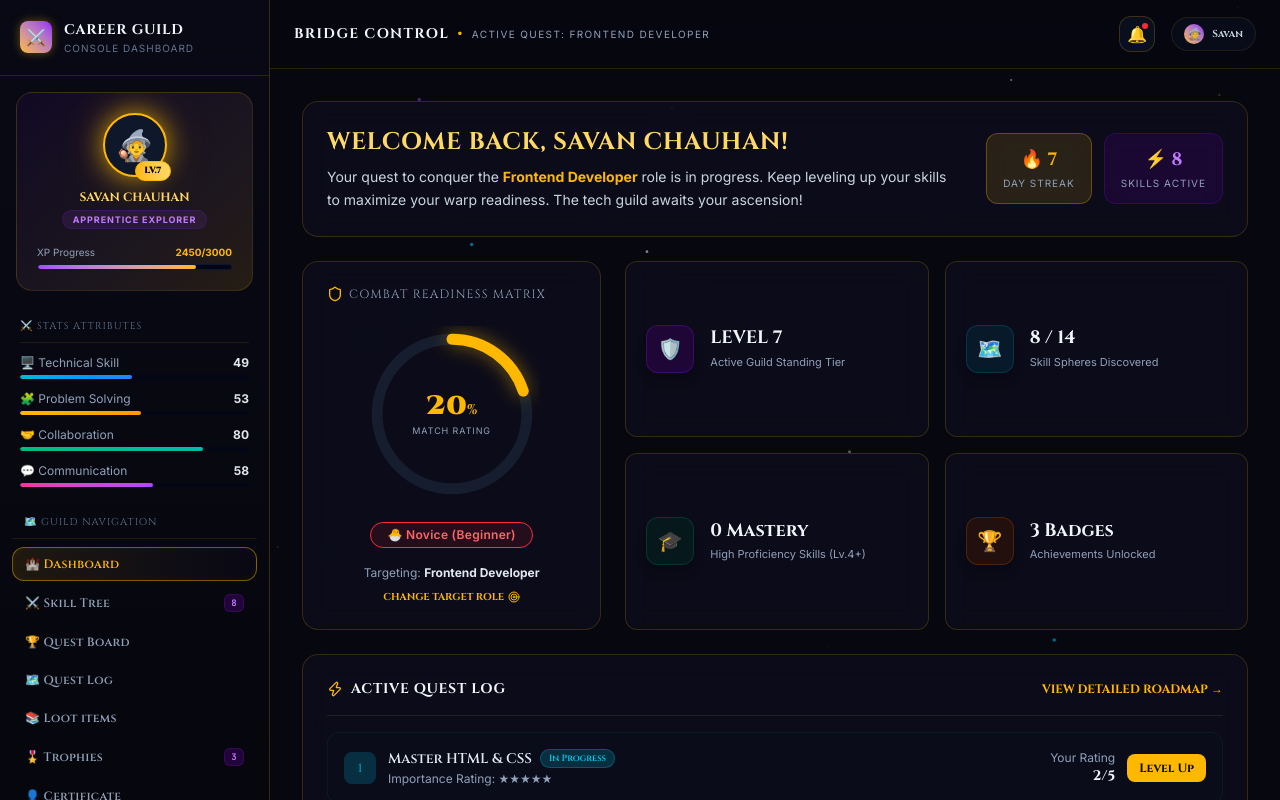
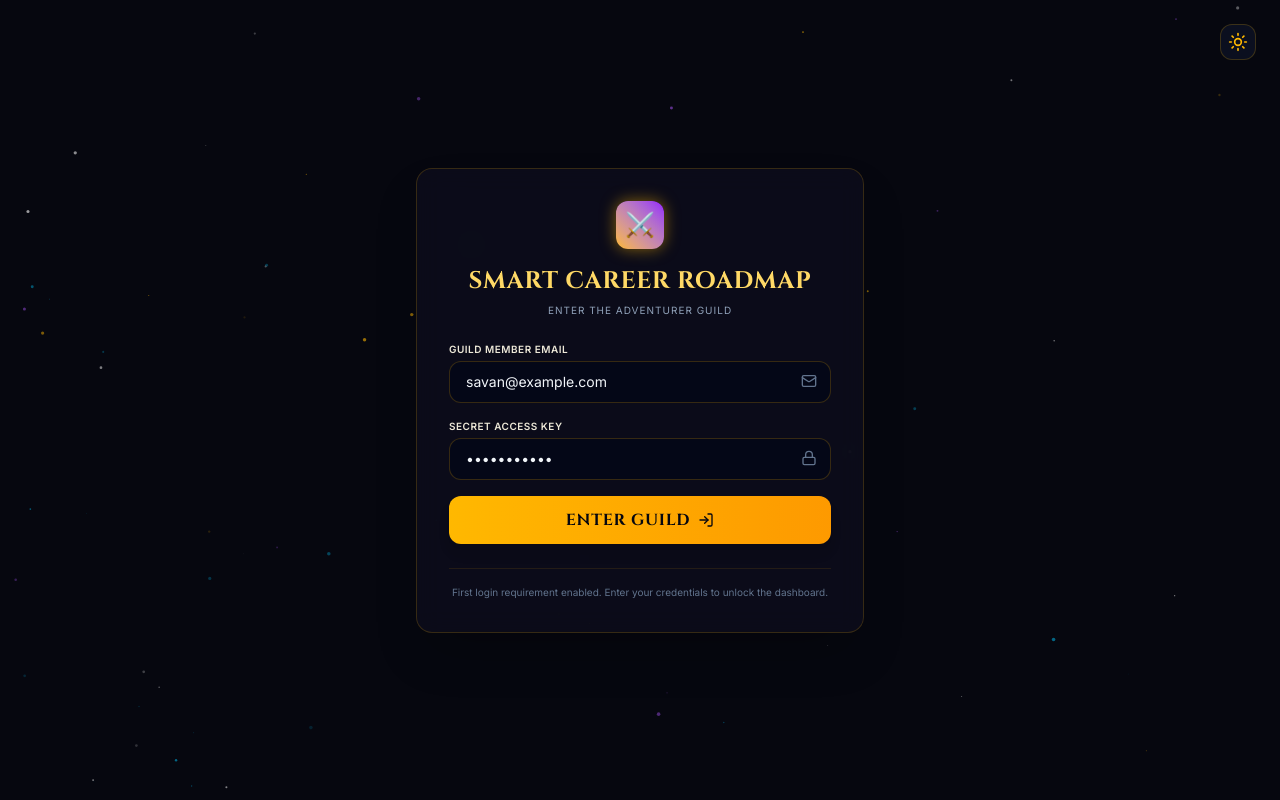
Before and after one commit to SavanChauhan87/Smart-Career-Roadmap, a React (Vite) app in the folder frontend/: page / in a window 1280 px wide. Shown: the top 800 px of the page. Built offline with nearby package versions, Linux system fonts and the light colour scheme.

Commit message:
feat: add login screen & dark/light theme toggle with premium ivory light mode

```diff
--- a/frontend/src/App.jsx
+++ b/frontend/src/App.jsx
@@ -9,7 +9,8 @@ import Achievements from './views/Achievements';
 import Profile from './views/Profile';
 import {
   Shield, Target, Award, BookOpen, User,
-  Menu, X, Bell, LogIn, Lock, Mail, Edit3, Map
+  Menu, X, Bell, LogIn, Lock, Mail, Edit3, Map,
+  Sun, Moon
 } from 'lucide-react';
 
 // Static Data definitions
@@ -151,6 +152,10 @@ function App() {
   const [currentPage, setCurrentPage] = useState('dashboard');
   const [sidebarOpen, setSidebarOpen] = useState(false);
   const [selectedRole, setSelectedRole] = useState('Frontend Developer');
+  const [isLoggedIn, setIsLoggedIn] = useState(false);
+  const [email, setEmail] = useState('savan@example.com');
+  const [password, setPassword] = useState('password123');
+  const [theme, setTheme] = useState('dark');
 
   // Game user profile state
   const [userProfile, setUserProfile] = useState({
@@ -333,8 +338,84 @@ function App() {
   // Convert progress width percentage
   const xpPercentage = (userProfile.xp / userProfile.maxXp) * 100;
 
+  if (!isLoggedIn) {
+    return (
+      <div className={`flex items-center justify-center min-h-screen text-[#EDE8D8] relative font-sans ${theme === 'light' ? 'light-theme' : ''} bg-[#06070F]`}>
+        <ParticleBackground />
+
+        {/* Theme toggle on login page */}
+        <div className="absolute top-6 right-6 z-20">
+          <button
+            onClick={() => setTheme(prev => prev === 'dark' ? 'light' : 'dark')}
+            className="w-9 h-9 rounded-xl bg-slate-900/60 border border-gold/20 hover:bg-gold-dim flex items-center justify-center text-slate-400 hover:text-gold transition-all cursor-pointer"
+            title="Toggle Light/Dark Theme"
+          >
+            {theme === 'dark' ? <Sun className="w-5 h-5 text-gold" /> : <Moon className="w-5 h-5 text-purple-400" />}
+          </button>
+        </div>
+
+        <div className="glass-panel max-w-md w-full p-8 rounded-2xl border border-gold/20 shadow-2xl relative z-10 mx-4">
+          <div className="text-center mb-6">
+            <span className="w-12 h-12 rounded-xl bg-gradient-to-tr from-gold to-purple-600 flex items-center justify-center shadow-[0_0_15px_rgba(255,184,0,0.5)] text-2xl mx-auto mb-4">
+              ⚔️
+            </span>
+            <h1 className="text-2xl font-bold font-display text-gold-light tracking-wide">
+              SMART CAREER ROADMAP
+            </h1>
+            <p className="text-[10px] text-slate-400 uppercase tracking-widest mt-1.5 font-sans">
+              Enter the Adventurer Guild
+            </p>
+          </div>
+
+          <form onSubmit={(e) => { e.preventDefault(); setIsLoggedIn(true); }} className="space-y-4">
+            <div className="space-y-1">
+              <label className="text-[10px] text-slate-450 font-sans block font-semibold uppercase tracking-wider">Guild Member Email</label>
+              <div className="relative">
+                <input
+                  type="email"
+                  required
+                  value={email}
+                  onChange={(e) => setEmail(e.target.value)}
+                  placeholder="name@guild.com"
+                  className="w-full bg-slate-950/60 border border-gold/20 rounded-xl px-4 py-2.5 text-sm text-slate-100 placeholder:text-slate-600 focus:outline-none focus:border-gold/60 transition-all font-sans"
+                />
+                <span className="absolute right-3.5 top-3 text-slate-500"><Mail className="w-4 h-4" /></span>
+              </div>
+            </div>
+
+            <div className="space-y-1">
+              <label className="text-[10px] text-slate-455 font-sans block font-semibold uppercase tracking-wider">Secret Access Key</label>
+              <div className="relative">
+                <input
+                  type="password"
+                  required
+                  value={password}
+                  onChange={(e) => setPassword(e.target.value)}
+                  placeholder="••••••••••••"
+                  className="w-full bg-slate-950/60 border border-gold/20 rounded-xl px-4 py-2.5 text-sm text-slate-100 placeholder:text-slate-650 focus:outline-none focus:border-gold/60 transition-all font-sans"
+                />
+                <span className="absolute right-3.5 top-3 text-slate-500"><Lock className="w-4 h-4" /></span>
+              </div>
+            </div>
+
+            <button
+              type="submit"
+              className="w-full mt-2 bg-gradient-to-r from-gold to-amber-500 hover:from-gold-light hover:to-gold text-[#06070F] font-bold font-display tracking-wider py-3 rounded-xl transition-all shadow-lg hover:shadow-[0_0_15px_rgba(255,184,0,0.3)] cursor-pointer flex items-center justify-center gap-2"
+            >
+              ENTER GUILD <LogIn className="w-4 h-4" />
+            </button>
+          </form>
+
+          <div className="mt-6 text-center text-[10px] text-slate-500 border-t border-gold/10 pt-4 font-sans">
+            First login requirement enabled. Enter your credentials to unlock the dashboard.
+          </div>
+        </div>
+      </div>
+    );
+  }
+
   return (
-    <div className="flex min-h-screen text-[#EDE8D8] relative font-sans">
+    <div className={`flex min-h-screen text-[#EDE8D8] relative font-sans ${theme === 'light' ? 'light-theme' : ''} bg-[#06070F]`}>
       {/* Dynamic Starfield canvas */}
       <ParticleBackground />
 
@@ -492,6 +573,15 @@ function App() {
           </div>
 
           <div className="flex items-center gap-4">
+            {/* Theme Toggle Button */}
+            <button
+              onClick={() => setTheme(prev => prev === 'dark' ? 'light' : 'dark')}
+              className="w-9 h-9 rounded-xl bg-slate-900/60 border border-gold/20 hover:bg-gold-dim flex items-center justify-center text-slate-400 hover:text-gold transition-all cursor-pointer"
+              title="Toggle Light/Dark Theme"
+            >
+              {theme === 'dark' ? <Sun className="w-4 h-4 text-gold" /> : <Moon className="w-4 h-4 text-purple-400" />}
+            </button>
+
             <button className="w-9 h-9 rounded-xl bg-slate-900/60 border border-gold/20 hover:bg-gold-dim flex items-center justify-center text-slate-400 hover:text-gold transition-all relative">
               🔔
               <span className="absolute top-1.5 right-1.5 w-1.5 h-1.5 bg-red-500 rounded-full" />
--- a/frontend/src/index.css
+++ b/frontend/src/index.css
@@ -82,3 +82,152 @@ h1, h2, h3, h4, h5, h6, .display-font {
   pointer-events: none;
   z-index: 0;
 }
+
+/* ═══════════════════════ LIGHT THEME OVERRIDES ═══════════════════════ */
+.light-theme {
+  --color-bg-primary: #FCFAF2;
+  --color-bg-secondary: #F3ECE0;
+  --color-bg-card: rgba(255, 255, 255, 0.85);
+  --color-border-gold: rgba(181, 132, 59, 0.28);
+  --color-border-purple: rgba(123, 47, 190, 0.22);
+
+  color: #38302B !important;
+}
+
+/* Light Mode Global Text overrides */
+.light-theme .text-slate-100,
+.light-theme .text-slate-200,
+.light-theme .text-slate-350,
+.light-theme .text-slate-300,
+.light-theme .text-slate-400,
+.light-theme .text-slate-450,
+.light-theme .text-\[\#EDE8D8\],
+.light-theme p,
+.light-theme label {
+  color: #4A4038 !important;
+}
+
+.light-theme .text-slate-500,
+.light-theme .text-slate-600 {
+  color: #8A7E74 !important;
+}
+
+.light-theme h1,
+.light-theme h2,
+.light-theme h3,
+.light-theme h4,
+.light-theme h5,
+.light-theme h6,
+.light-theme .font-display,
+.light-theme strong,
+.light-theme b {
+  color: #2D251E !important;
+}
+
+.light-theme .text-gold-light,
+.light-theme .text-gold {
+  color: #8C6221 !important;
+}
+
+.light-theme .glass-panel {
+  background: rgba(255, 255, 255, 0.82) !important;
+  backdrop-filter: blur(14px);
+  border: 1px solid rgba(181, 132, 59, 0.28) !important;
+  box-shadow: 0 10px 30px -10px rgba(139, 115, 85, 0.15) !important;
+}
+
+.light-theme .glass-panel:hover {
+  border-color: rgba(181, 132, 59, 0.5) !important;
+  box-shadow: 0 12px 35px -8px rgba(139, 115, 85, 0.22) !important;
+}
+
+.light-theme header {
+  background-color: rgba(252, 250, 242, 0.85) !important;
+  border-bottom: 1px solid rgba(181, 132, 59, 0.18) !important;
+}
+
+.light-theme aside {
+  background: linear-gradient(180deg, #F8F5EB 0%, #EFEBE0 100%) !important;
+  border-right: 1px solid rgba(181, 132, 59, 0.2) !important;
+}
+
+/* Sidebar Logo & Widgets */
+.light-theme .sb-logo-text,
+.light-theme .sb-logo-text small {
+  color: #8C6221 !important;
+}
+
+/* Background tracks & custom blocks */
+.light-theme .bg-slate-950,
+.light-theme .bg-slate-900,
+.light-theme .bg-slate-900\/60,
+.light-theme .bg-slate-900\/40,
+.light-theme .bg-gold-dim,
+.light-theme .bg-purple-950\/30,
+.light-theme .bg-gold-dim\/30 {
+  background-color: #EFECE3 !important;
+  border-color: rgba(181, 132, 59, 0.15) !important;
+}
+
+.light-theme .text-purple-400 {
+  color: #7B2FBE !important;
+}
+
+/* Active navigation links custom hover */
+.light-theme .border-gold\/45 {
+  border-color: rgba(181, 132, 59, 0.35) !important;
+  background: rgba(181, 132, 59, 0.06) !important;
+  color: #8C6221 !important;
+}
+
+/* Custom button hover states in light mode */
+.light-theme button:not([type="submit"]):hover {
+  background-color: rgba(181, 132, 59, 0.08) !important;
+  color: #8C6221 !important;
+  border-color: rgba(181, 132, 59, 0.4) !important;
+}
+
+/* Selected competency ratings button styles */
+.light-theme .bg-gold {
+  background-color: #B5843B !important;
+  border-color: #B5843B !important;
+  color: #FFFFFF !important;
+}
+
+.light-theme .bg-slate-950\/40 {
+  background-color: rgba(255, 255, 255, 0.6) !important;
+  border-color: #D6D0C2 !important;
+  color: #4A4038 !important;
+}
+
+/* Input Fields on Login page */
+.light-theme input {
+  background-color: #FFFFFF !important;
+  border: 1px solid rgba(181, 132, 59, 0.28) !important;
+  color: #2D251E !important;
+}
+
+.light-theme input:focus {
+  border-color: #B5843B !important;
+  box-shadow: 0 0 8px rgba(181, 132, 59, 0.15) !important;
+}
+
+/* Glow animations adjusted for soft warm shadow */
+.light-theme .avatar-glow {
+  box-shadow: 0 0 18px rgba(181, 132, 59, 0.3), 0 0 40px rgba(181, 132, 59, 0.1) !important;
+  border-color: #B5843B !important;
+}
+
+.light-theme .xp-track,
+.light-theme .h-1\.5 {
+  background-color: #E2DFD6 !important;
+}
+
+.light-theme .xp-fill,
+.light-theme .attr-fill {
+  box-shadow: 0 0 6px rgba(181, 132, 59, 0.2) !important;
+}
+
+.light-theme .text-\[\#EDE8D8\] {
+  color: #2D251E !important;
+}
```
